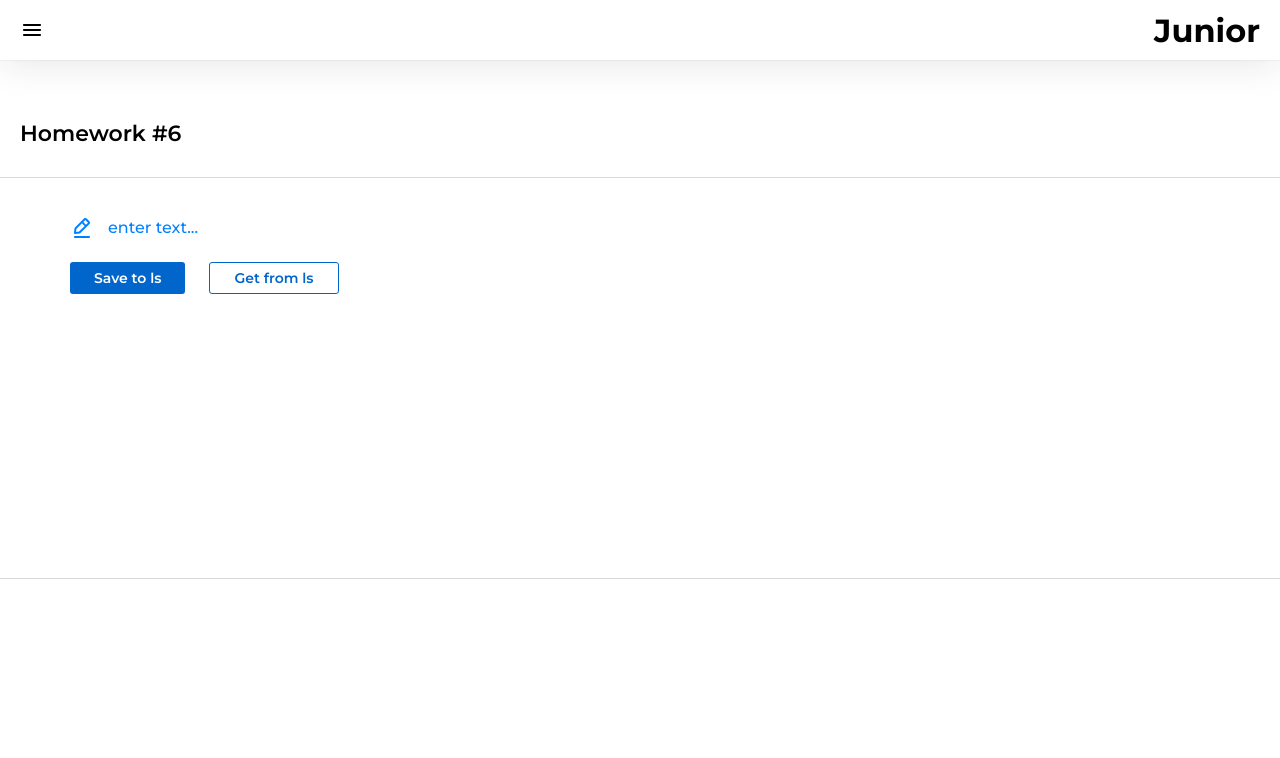
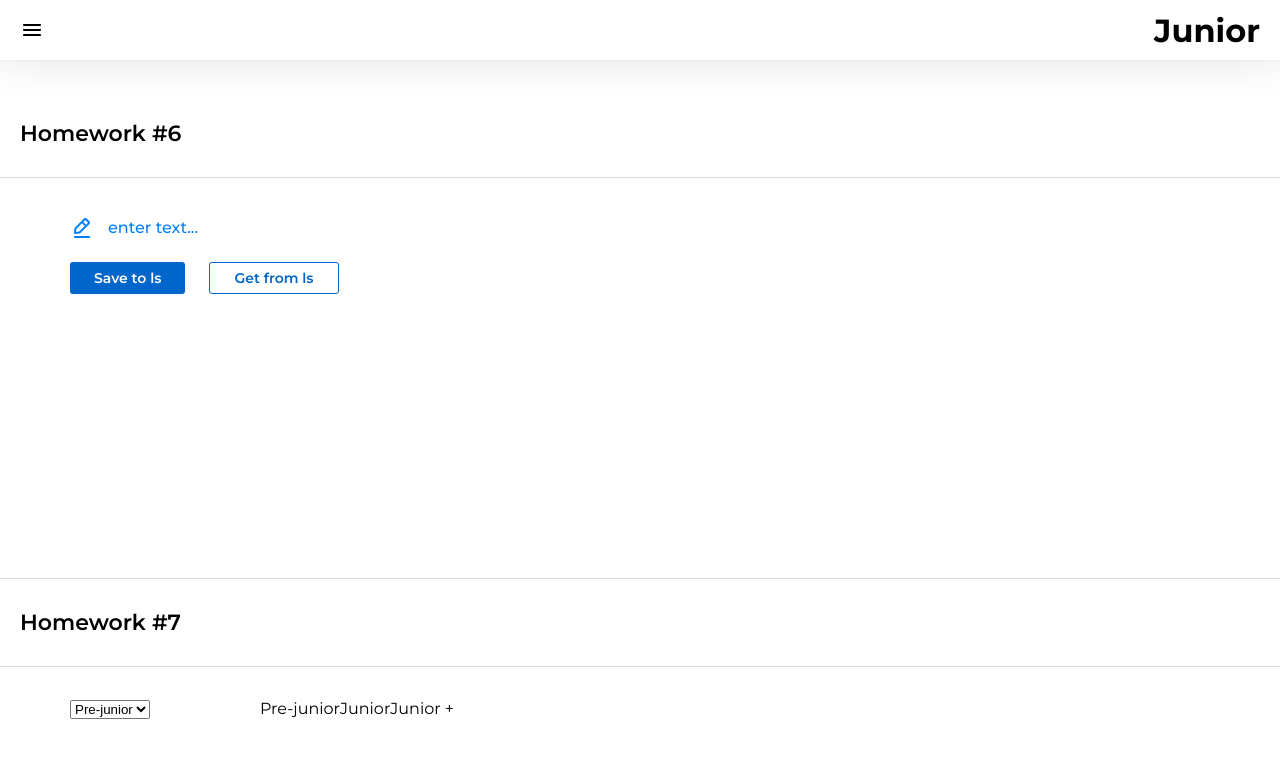
Before and after one commit to rzalyaev/hws2, a React (Create React App) app: page /#/junior in a window 1280 px wide. Shown: the top 758 px of the page. Built offline with nearby package versions, Linux system fonts and the light colour scheme.

Commit message:
Uncomment HW7 component

```diff
--- a/src/s2-homeworks/hw05/pages/Junior.tsx
+++ b/src/s2-homeworks/hw05/pages/Junior.tsx
@@ -1,6 +1,6 @@
 import React from 'react'
 import HW6 from '../../hw06/HW6'
-// import HW7 from '../../hw07/HW7'
+import HW7 from '../../hw07/HW7'
 // import HW8 from '../../hw08/HW8'
 // import HW9 from '../../hw09/HW9'
 
@@ -8,7 +8,7 @@
     return (
         <div id={'hw5-page-junior'}>
             <HW6 />
-            {/*<HW7 />*/}
+            <HW7 />
             {/*<HW8 />*/}
             {/*<HW9 />*/}
         </div>
```
